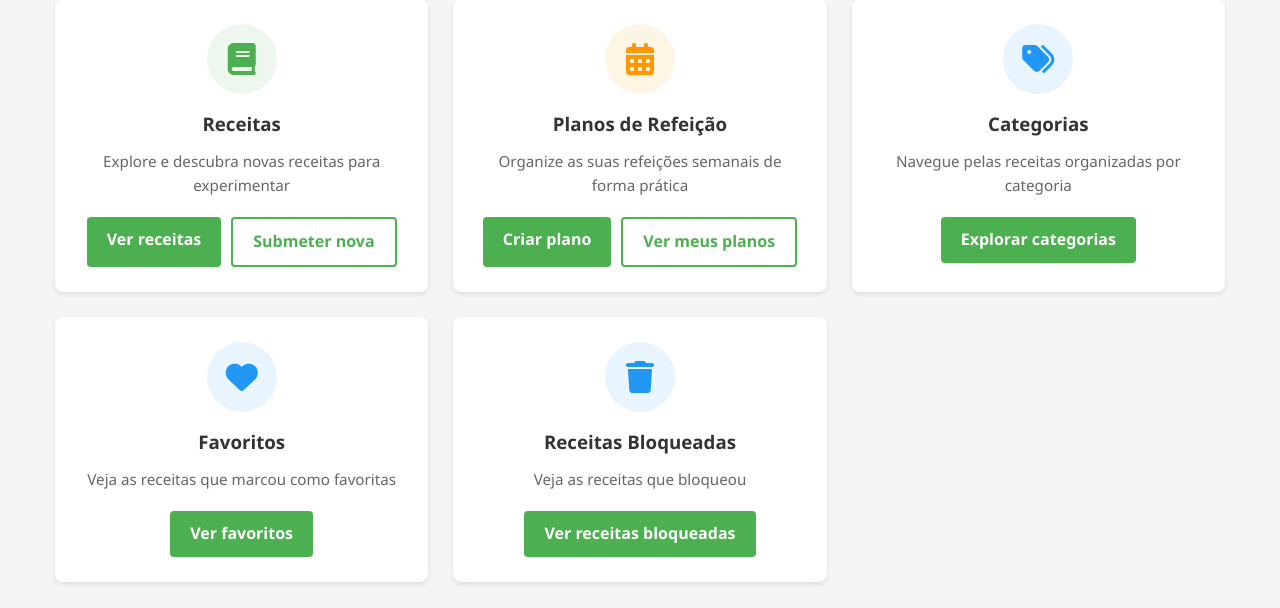
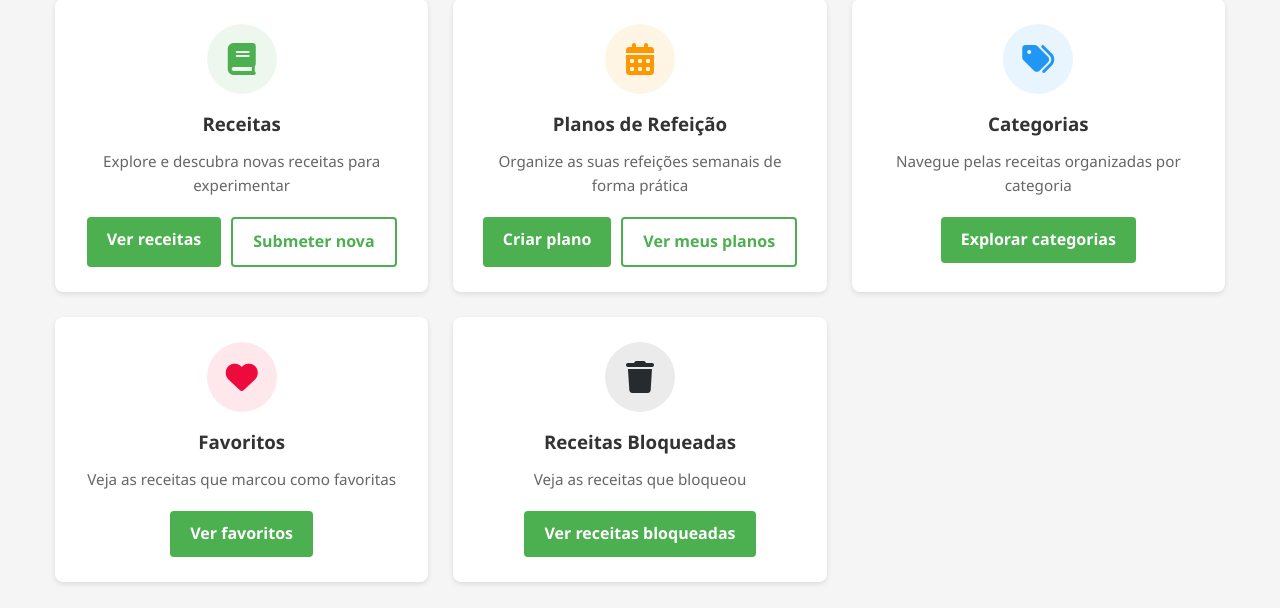
Before and after one commit to luniballony/Meal-Planner, a Flask app: page /home in a window 1280 px wide. Shown: the part 301-909 px from the top of the page. Run offline with Flask 3, Linux system fonts and the light colour scheme; the visitor is signed in with stand-in values (Sample User, id 1).

Commit message:
pequenas alterações css P3 + peq. erro em utilizadores
-> modificação cor icons em perfil
-> modificação de página sobre nós

```diff
--- a/app/static/css/style.css
+++ b/app/static/css/style.css
@@ -2102,6 +2102,17 @@ footer {
   background-color: rgba(33, 150, 243, 0.1);
   color: #2196f3;
 }
+
+.action-icon.favorites {
+  background-color: rgba(243, 33, 58, 0.1);
+  color: #ec0b3c;
+}
+
+.action-icon.blocked {
+  background-color: rgba(59, 62, 66, 0.1);
+  color: #282b2e;
+}
+
 
 .action-card h3 {
   margin: 0 0 10px 0;
@@ -3358,6 +3369,16 @@ pre.recipe-content {
 
 
 /* Sobre Nós */
+.about-container {
+  background-color: white;
+  max-width: 450px;
+  margin: 40px auto;
+  padding: 25px;
+  text-align: center;
+  border-bottom: 1px solid #eee;
+}
+
+
 .about-us-contact {
   margin-top: 20px;
   color: var(--primary-color);
--- a/app/templates/admin/utilizadores.html
+++ b/app/templates/admin/utilizadores.html
@@ -108,7 +108,7 @@
                 method="POST"
                 action="{{ url_for('admin.bloquear_utilizador', id=user.id) }}"
                 class="inline-form"
-                onsubmit="return confirm('Tem certeza que deseja {{ 'desbloquear' if not user.ativo else 'bloquear' }} este utilizador?');"
+                onsubmit="return confirm(`Tem certeza que deseja {{ 'desbloquear' if not user.ativo else 'bloquear' }} este utilizador?`);"
               >
                 {{ form_apagar.hidden_tag() }}
                 <button type="submit" class="dropdown-item">
--- a/app/templates/main/about.html
+++ b/app/templates/main/about.html
@@ -3,7 +3,7 @@
 
 {% block content %}
 <div class="start-background">
-  <div class="start-page auth-container auth-header">
+  <div class="start-page card about-container">
     <h1 class="start-header">Sobre Nós</h1>
     <p class="start-subtitle">Este site foi criado por dois estudantes de Engenharia Informática com o objetivo de facilitar o planeamento de refeições semanais de forma prática e intuitiva.</p>
 
--- a/app/templates/main/home.html
+++ b/app/templates/main/home.html
@@ -65,7 +65,7 @@
     </div>
 
     <div class="action-card">
-      <div class="action-icon categories">
+      <div class="action-icon favorites">
         <i class="fas fa-heart"></i>
       </div>
       <h3>Favoritos</h3>
@@ -80,7 +80,7 @@
     </div>
 
     <div class="action-card">
-      <div class="action-icon categories">
+      <div class="action-icon blocked">
         <i class="fas fa-trash"></i>
       </div>
       <h3>Receitas Bloqueadas</h3>
```
